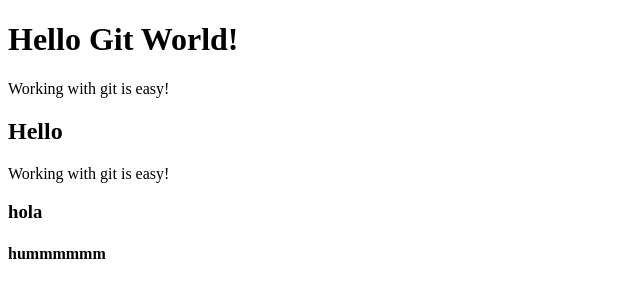
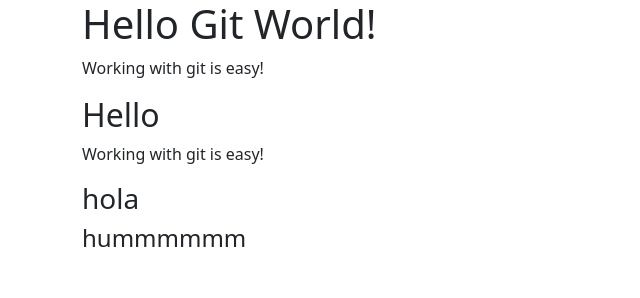
Before and after one commit to Vkhati/GitGitHubMasterclass, a plain HTML site: page index.html in a window 1280 px wide. Shown: the whole page, without its empty margins (0-640 px from the left). Drawn offline with nearby package versions, Linux system fonts and the light colour scheme.

Commit message:
Add margin

```diff
--- a/index.html
+++ b/index.html
@@ -1,6 +1,11 @@
 <!DOCTYPE html>
 <html>
-<body><h1>Hello Git World!</h1>
+    <link href="https://cdn.jsdelivr.net/npm/bootstrap@5.2.0-beta1/dist/css/bootstrap.min.css" rel="stylesheet" integrity="sha384-0evHe/X+R7YkIZDRvuzKMRqM+OrBnVFBL6DOitfPri4tjfHxaWutUpFmBp4vmVor" crossorigin="anonymous">
+
+        <body>
+            <div class="container">
+                <h1>Hello Git World!</h1>
+
                 <div>
                     <p>Working with git is easy!</p>
                 </div>
@@ -17,5 +22,7 @@
 
                 <h4>hummmmmm</h4>
                 <!--some comments  -->
+            </div>
         </body>
+        <script src="https://cdn.jsdelivr.net/npm/bootstrap@5.2.0-beta1/dist/js/bootstrap.bundle.min.js" integrity="sha384-pprn3073KE6tl6bjs2QrFaJGz5/SUsLqktiwsUTF55Jfv3qYSDhgCecCxMW52nD2" crossorigin="anonymous"></script>
 </html>
```
Lines whose indentation alone changed are shown as unchanged.
